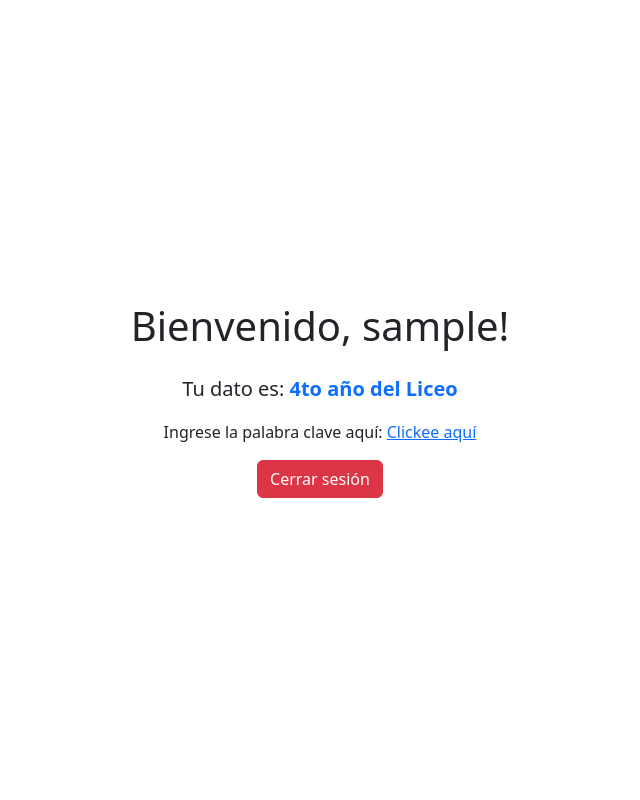
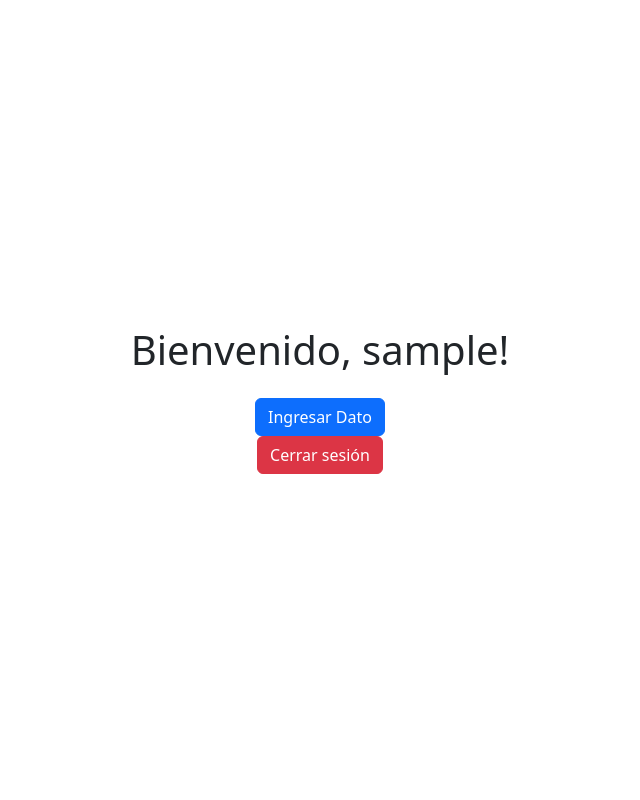
Before and after one commit to MateoCarusotti/http-charla, a Flask app: page / in a window 1280 px wide. Shown: the whole page, without its empty margins (320-960 px from the left). Run offline with Flask 3, Linux system fonts and the light colour scheme; the visitor is signed in with stand-in values (Sample User, id 1).

Commit message:
agrego cambio de ingresar dato

```diff
--- a/app.py
+++ b/app.py
@@ -1,4 +1,5 @@
 from flask import Flask, render_template, request, redirect, url_for, session
+from datetime import datetime
 
 app = Flask(__name__)
 app.secret_key = 'secret_key'
@@ -8,6 +9,17 @@ users = {'admin': 'password123',
          'magma': 'ocean', 'cloud': 'flame',
          'bird': 'leaf', 'pine': 'spoon',
          'moon': 'storm', 'star': 'sand' }
+
+
+def buscar_string_en_archivo(nombre_archivo, string_a_buscar):
+    with open(nombre_archivo, 'r') as archivo:
+        contenido = archivo.read()
+
+        if string_a_buscar in contenido:
+            return True
+        else:
+            return False
+
 
 @app.route('/')
 def home():
@@ -32,6 +44,18 @@ def login():
 
     return render_template('login.html')
 
+@app.route('/ingresar_dato')
+def ingresar_dato():
+    with open('scoreboard.txt' ,mode= 'a', encoding= 'UTF-8') as score:
+        username = session['username']
+        if not buscar_string_en_archivo('scoreboard.txt', username):
+
+            current_time = datetime.now()
+
+            score.write(f"{current_time} - {username}\n")
+
+    return render_template('home.html', message= '¡Ya lo enviaste!')
+
 @app.route('/logout')
 def logout():
     session.pop('username', None)
@@ -39,3 +63,5 @@ def logout():
 
 if __name__ == '__main__':
     app.run(host='0.0.0.0', port=5000)
+    with open('scoreboard.txt' ,mode= 'w', encoding= 'UTF-8') as score:
+        score.write('')
--- a/templates/home.html
+++ b/templates/home.html
@@ -12,23 +12,56 @@
         }
         .center-content {
             display: flex;
+            flex-direction: column;
             justify-content: center;
             align-items: center;
             height: 100%;
+        }
+        .button-container {
+            display: flex;
+            flex-direction: column;
+            gap: 10px;
         }
     </style>
 </head>
 <body>
     <div class="container-fluid center-content">
+        <h1 class="mb-4">Bienvenido, {{ username }}!</h1>
+
         <div class="text-center">
-            <h1 class="mb-4">Bienvenido, {{ username }}!</h1>
-            <p class="lead">Tu dato es: <span id="special-word" class="fw-bold text-primary">{{ special_word }}</span></p>
-            <p> Ingrese la palabra clave aquí: <a href="https://www.menti.com/aln8id4osr6d"> Clickee aquí </a></p>
-            <a href="{{ url_for('logout') }}" class="btn btn-danger">Cerrar sesión</a>
+            {% if message %}
+                <div class="alert-container">
+                    <div class="alert alert-primary mb-3" role="alert">{{ message }}</div>
+                </div>
+            {% else %}
+                 <div class="button-container">
+                    <a href="{{ url_for('ingresar_dato') }}" class="btn btn-primary" id="ingresarDato" onclick="desactivarEnlace()">Ingresar Dato</a>
+
+                </div>
+            {% endif %}
+            <div class="text-center">
+                <a href="{{ url_for('logout') }}" class="btn btn-danger">Cerrar sesión</a>
+            </div>
+
         </div>
     </div>
 
     <!-- Bootstrap JS and Popper.js -->
     <script src="https://cdn.jsdelivr.net/npm/bootstrap@5.3.0/dist/js/bootstrap.bundle.min.js"></script>
+    <script>
+        function desactivarEnlace() {
+            document.getElementById('ingresarDato').classList.add('disabled');
+        }
+    </script>
 </body>
 </html>
+
+<script>
+    function desactivarEnlace() {
+        // Desactivar el enlace
+        var enlace = document.getElementById("ingresarDato");
+        enlace.style.pointerEvents = 'none';
+        enlace.style.opacity = '0';
+        enlace.textContent = 'Dato Ingresado';
+    }
+    </script>
```
Also changed, not shown: scoreboard.txt (added).
